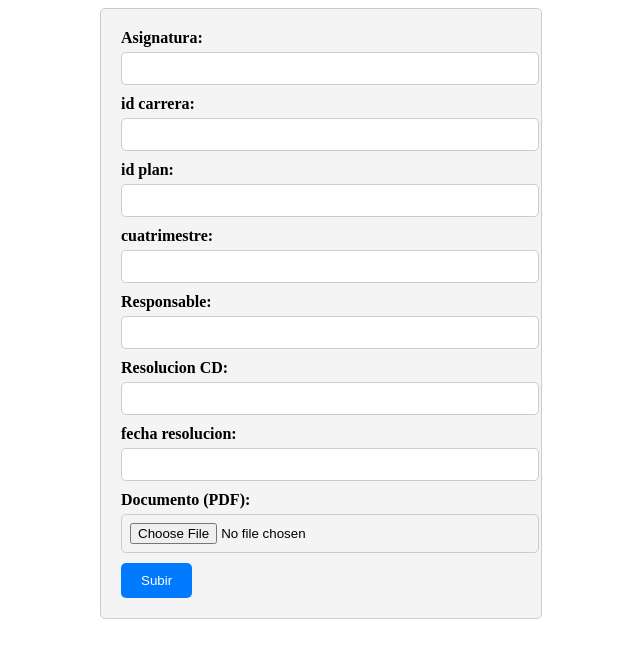
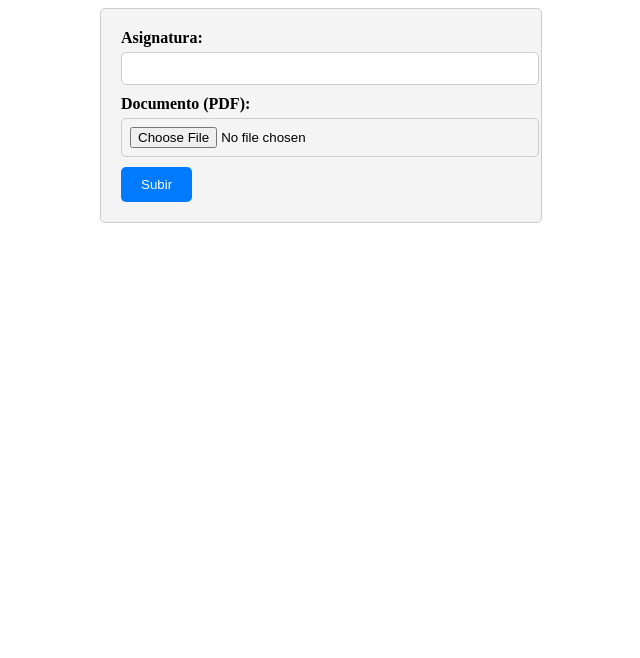
Before and after one commit to FiftyFrick/Proyecto-unne, a PHP site: page /upload_form.html in a window 1280 px wide. Shown: the top 658 px of the page, without its empty margins (319-959 px from the left). Run offline with PHP 8.4, Linux system fonts and the light colour scheme.

Commit message:
correcciones

```diff
--- a/pdf_viewer.html
+++ b/pdf_viewer.html
@@ -10,5 +10,9 @@
     <iframe src="view_pdf.php?id_programa=1" width="800" height="600"></iframe>
 
     <h2>descargar</h2>
+
+
+
+
 </body>
 </html>
--- a/upload_form.html
+++ b/upload_form.html
@@ -9,27 +9,29 @@
 <body>
 
     <form action="upload.php" method="post" enctype="multipart/form-data">
+
         <label for="asignatura">Asignatura:</label>
         <input type="text" id="asignatura" name="asignatura">
         <br>
+<!--
         <label for="id_carrera">id carrera:</label>
-        <input type="text" id="id_carrera" name="asignatura">
+        <input type="text" id="id_carrera" name="id_carrera">
         <br>
         <label for="id_plan">id plan:</label>
-        <input type="text" id="id_plan" name="asignatura">
+        <input type="text" id="id_plan" name="id_plan">
         <br>
         <label for="cuatrimestre">cuatrimestre:</label>
-        <input type="text" id="cuatrimestre" name="asignatura">
+        <input type="text" id="cuatrimestre" name="cuatrimestre">
         <br>
         <label for="Responsable">Responsable:</label>
-        <input type="text" id="Responsable" name="asignatura">
+        <input type="text" id="Responsable" name="Responsable">
         <br>
         <label for="Resolucion_CD">Resolucion CD:</label>
-        <input type="text" id="Resolucion_CD" name="asignatura">
+        <input type="text" id="Resolucion_CD" name="Resolucion_CD">
         <br>
         <label for="fecha_resolucion">fecha resolucion:</label>
-        <input type="text" id="fecha_resolucion" name="asignatura">
-        <br>
+        <input type="text" id="fecha_resolucion" name="fecha_resolucion">
+        <br> -->
 
         <label for="documento">Documento (PDF):</label>
         <input type="file" id="documento" name="documento">
```
Also changed, not shown: upload.php (+11 -8 lines), github/COMMIT_EDITMSG.txt (renamed from COMMIT_EDITMSG.txt), 4 other files.
